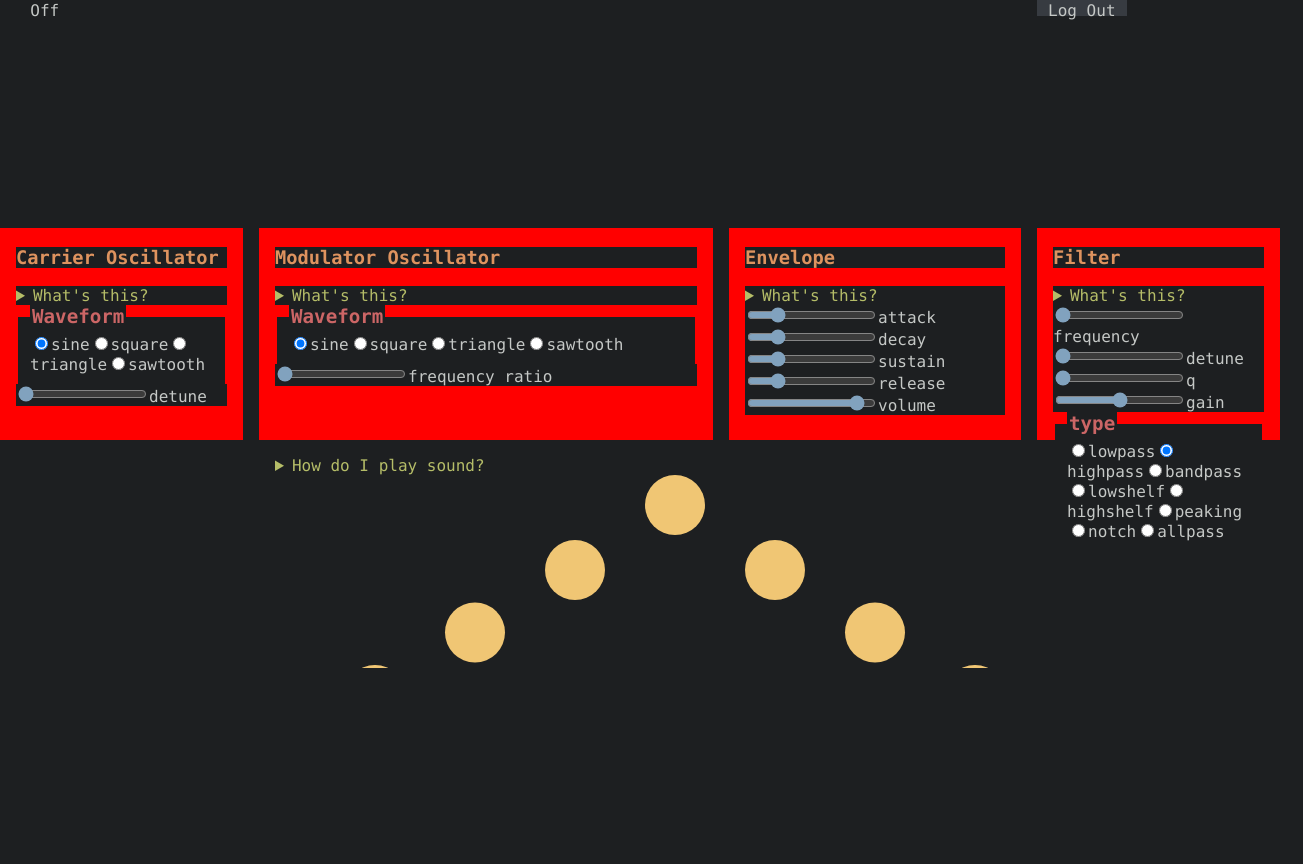
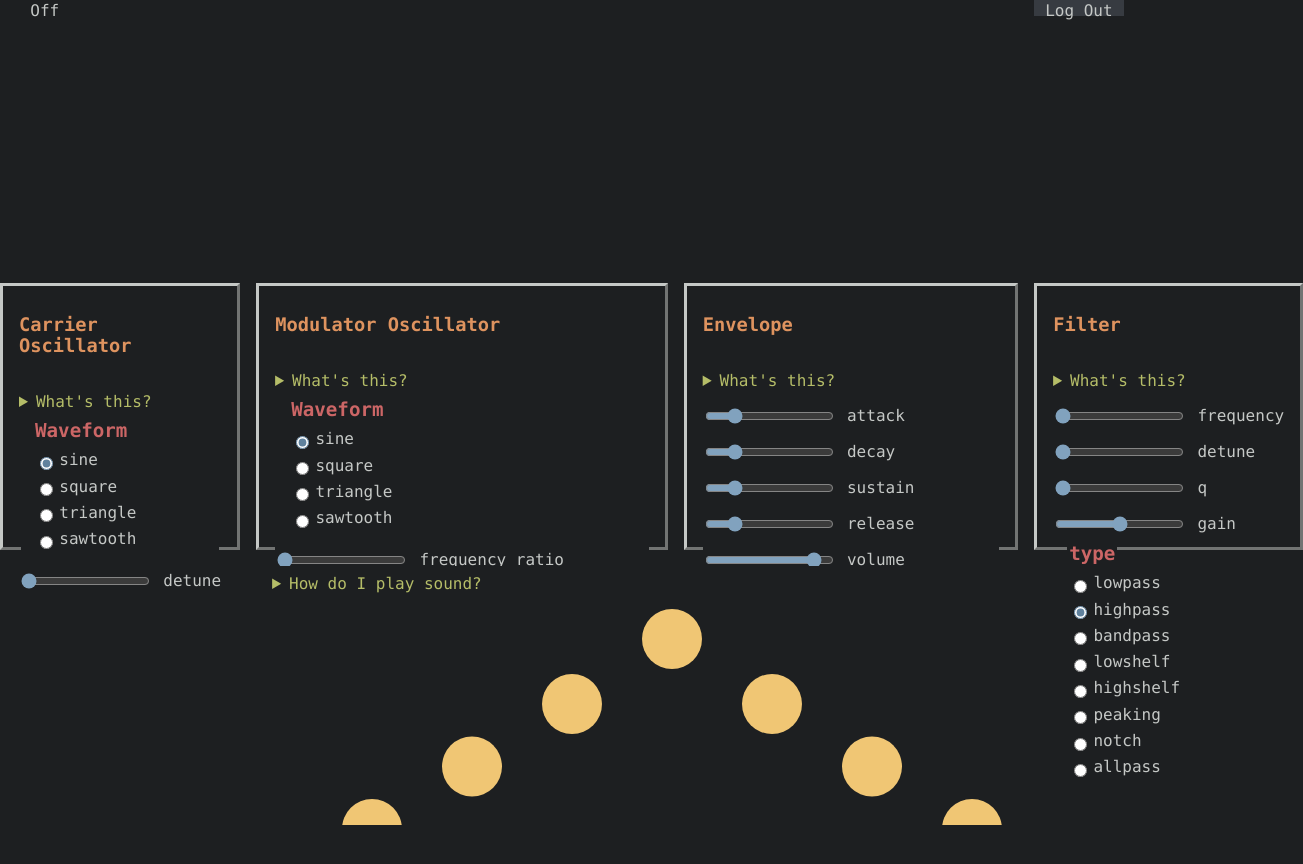
Before and after one commit to wavesinaroom/my_odin_project_synthesizer, a React (Create React App) app: page / in a window 1280 px wide. Shown: the top 864 px of the page, 1303 px wide, since content can reach past the window. Built offline with nearby package versions, Linux system fonts and the light colour scheme.

Commit message:
[Task] Style buttons, give ui elements more space in between

```diff
--- a/src/App.css
+++ b/src/App.css
@@ -36,6 +36,7 @@ fieldset{
 
 input[type="range"]{
   accent-color: #81a2be;
+  margin-right: 1em;
 }
 
 legend{
@@ -60,7 +61,20 @@ section{
 }
 
 section:not(.keyboard, .logout){
-  background-color: red;
-  border: thick;
-  border-color:#c5c8c6 ;
+  border-style: outset;
+  border-color: #c5c8c6;
 }
+
+section > *{
+  padding-top: 0.5em;
+  padding-bottom: 0.5em;
+}
+
+label{
+  display: flex;
+}
+
+input[type="radio"]{
+  accent-color: #5f819d;
+  margin: 0.5em;
+}
```
